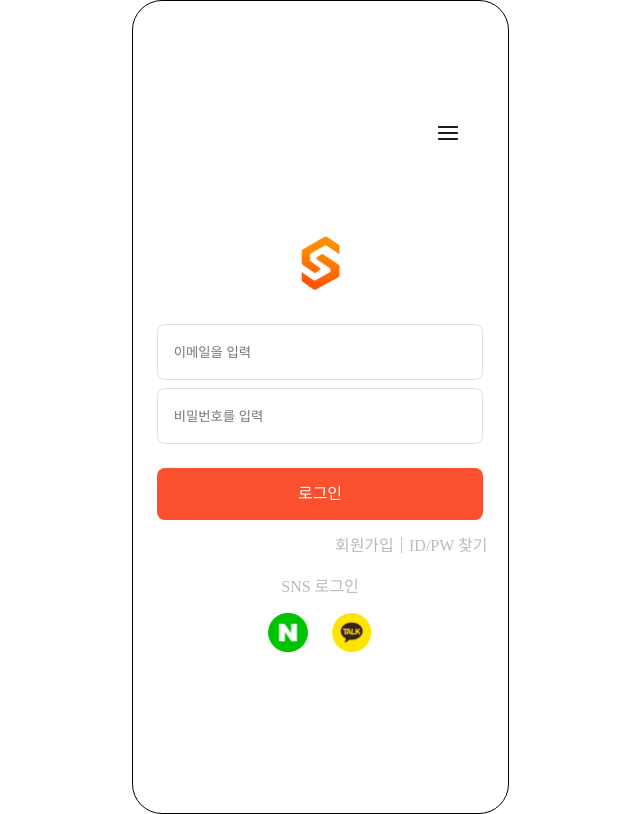
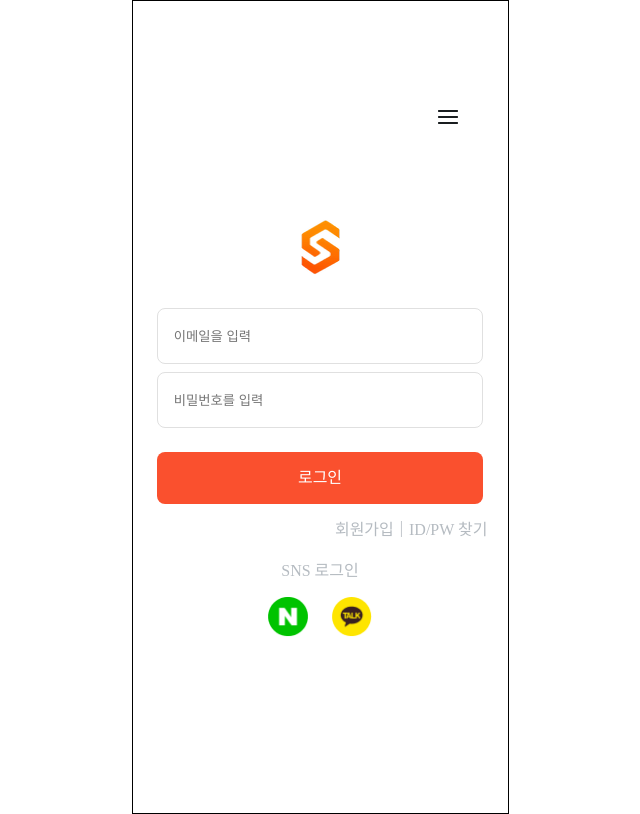
Before and after one commit to Yonsei-Demo3/DEMODAY-FRONT, a React (Vite) app: page / in a window 1280 px wide. Shown: the whole page, without its empty margins (320-960 px from the left). Built offline with nearby package versions, Linux system fonts and the light colour scheme.

Commit message:
feat : 로그인 구성 수정

```diff
--- a/src/App.jsx
+++ b/src/App.jsx
@@ -5,7 +5,7 @@ export default function App() {
   return (
     <div className="flex justify-center items-center min-h-screen bg-white">
       {/* 크기 고정 */}
-      <div className="w-[375px] h-[812px] bg-white shadow-md overflow-hidden border border-gray-200 rounded-[30px]">
+      <div className="w-[375px] h-[812px] bg-white shadow-md overflow-hidden border border-gray-200">
         <LoginPage />
       </div>
     </div>
--- a/src/components/LoginScreen.jsx
+++ b/src/components/LoginScreen.jsx
@@ -5,14 +5,14 @@ export default function LoginScreen() {
     <div className="flex flex-col items-center justify-center w-full h-screen bg-white mx-auto relative font-[Pretendard]">
       {/* 메뉴 버튼 */}
       <div className="absolute top-[1rem] right-[1.5rem]">
-        <img src="/icons/menu.png" alt="Menu" className="w-[1.5rem] h-[1.5rem] p-[1.5rem] mt-[5rem]" />
+        <img src="/icons/menu.png" alt="Menu" className="w-[1.5rem] h-[1.5rem] p-[1.5rem] mt-[4rem]" />
       </div>
 
       {/* 로고 */}
       <img
         src="/icons/logo.png"
         alt="Logo"
-        className="w-[2.5rem] h-[4.5rem] mb-[1.5rem] mt-[7rem]"
+        className="w-[2.5rem] h-[4.5rem] mb-[1.5rem] mt-[5rem]"
       />
 
       {/* 입력 폼 */}
@@ -55,7 +55,7 @@ export default function LoginScreen() {
         </a>
       </div>
 
-      {/* SNS 로그인 구분선 및 버튼 (회원가입 바로 아래에 배치) */}
+      {/* SNS 로그인 구분선 및 버튼 */}
       <div className="flex flex-col items-center w-full mt-[1rem]">
         {/* 상단 구분선 */}
         <div className="w-full flex justify-center items-center">
```
